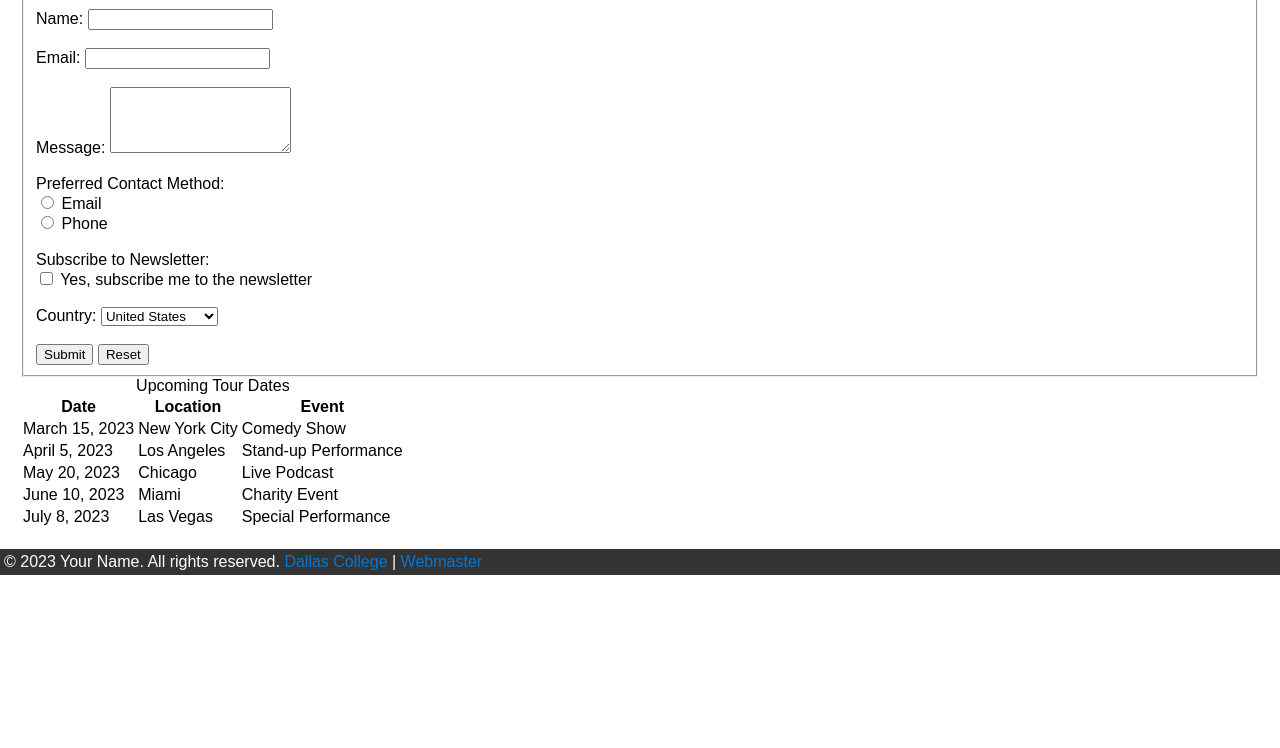
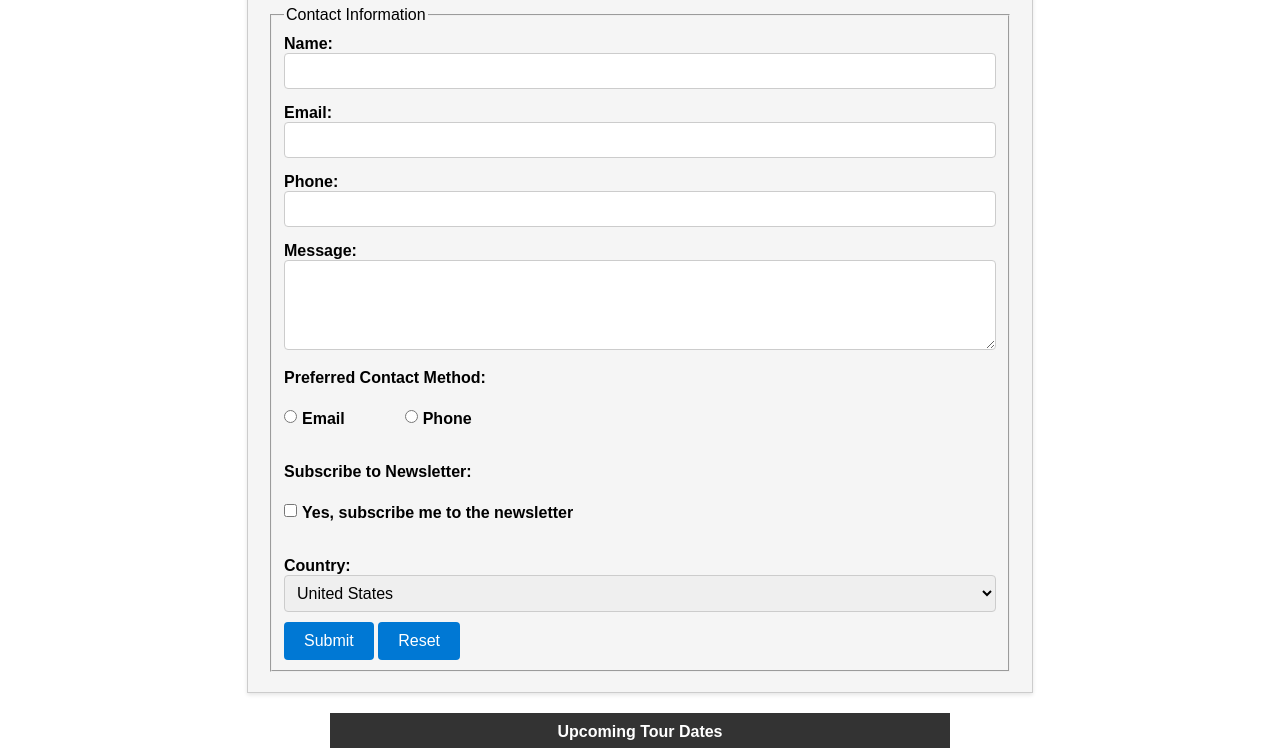
Before and after one commit to jiwankrish/web-design, a website: page contact-us.html in a window 1280 px wide. Shown: the part 121-869 px from the top of the page. Before the commit the page ends 800 px from the top, so only its background shows below. Drawn offline with Linux system fonts and the light colour scheme.

Commit message:
Updated Contact US

```diff
--- a/contact-us.html
+++ b/contact-us.html
@@ -45,24 +45,31 @@
                     <fieldset>
                         <legend>Contact Information</legend>
                         <label for="name">Name:</label>
-                        <input type="text" id="name" name="name" required><br><br>
+                        <input type="text" id="name" name="name" required>
 
                         <label for="email">Email:</label>
-                        <input type="email" id="email" name="email" required><br><br>
+                        <input type="email" id="email" name="email" required>
+
+                        <label for="phone">Phone:</label>
+                        <input type="tel" id="phone" name="phone" required>
 
                         <label for="message">Message:</label>
-                        <textarea id="message" name="message" rows="4" required></textarea><br><br>
+                        <textarea id="message" name="message" rows="4" required></textarea>
 
                         <label>Preferred Contact Method:</label><br>
+                        <div class="radio-container">
                             <input type="radio" id="contact-email" name="contact-method" value="email">
-                        <label for="contact-email">Email</label><br>
+                            <label class="radio-label" for="contact-email">Email</label>
 
                             <input type="radio" id="contact-phone" name="contact-method" value="phone">
-                        <label for="contact-phone">Phone</label><br><br>
+                            <label class="radio-label" for="contact-phone">Phone</label>
+                        </div>
 
                         <label>Subscribe to Newsletter:</label><br>
+                        <div class="subscribe-container">
                             <input type="checkbox" id="subscribe" name="subscribe" value="yes">
-                        <label for="subscribe">Yes, subscribe me to the newsletter</label><br><br>
+                            <label for="subscribe">Yes, subscribe me to the newsletter</label>
+                        </div>
 
                         <label for="country">Country:</label>
                         <select id="country" name="country">
@@ -70,14 +77,13 @@
                             <option value="canada">Canada</option>
                             <option value="uk">United Kingdom</option>
                             <!-- Add more options as needed -->
-                        </select><br><br>
+                        </select>
 
                         <input type="submit" value="Submit">
                         <input type="reset" value="Reset">
                     </fieldset>
                 </form>
-
-                <!-- Add the table below -->
+            </section>
             <table>
                 <caption>Upcoming Tour Dates</caption>
                 <thead>
@@ -115,8 +121,8 @@
                     </tr>
                 </tbody>
             </table>
-            </section>
         </main>
+
 
         <footer>
             &copy; 2023 Your Name. All rights reserved.
--- a/css/style.css
+++ b/css/style.css
@@ -148,3 +148,132 @@ a:hover {
   max-width: 100%;
   height: auto;
 }
+
+
+/* Center the form horizontally */
+form {
+  width: 60%;
+  margin: 0 auto;
+  padding: 20px;
+  border: 1px solid #ccc;
+  background-color: #f5f5f5;
+  box-shadow: 0 2px 4px rgba(0, 0, 0, 0.1);
+}
+
+/* Style for form labels */
+label {
+  display: block;
+  font-weight: bold;
+  margin-top: 5px;
+}
+
+/* Style for input fields */
+input[type="text"],
+input[type="email"],
+input[type="tel"],
+textarea,
+select {
+  width: 100%;
+  padding: 8px;
+  margin-bottom: 10px;
+  border: 1px solid #ccc;
+  border-radius: 4px;
+  font-size: 16px;
+  box-sizing: border-box;
+}
+
+/* Style for radio buttons and text boxes */
+input[type="radio"],
+input[type="checkbox"] {
+  width: auto;
+  /* Change width to 'auto' to allow them to take their natural width */
+  padding: 5px;
+  margin: 0 5px 0 0;
+  /* Adjust margin for spacing */
+  vertical-align: middle;
+  /* Align them vertically */
+}
+
+/* Style for radio buttons and their labels */
+.radio-container {
+  display: inline-flex;
+  /* Use inline-flex to place them on the same line */
+  align-items: center;
+  margin-bottom: 30px;
+}
+
+.radio-label {
+  margin-right: 60px;
+  /* Adjust margin for spacing */
+}
+
+.subscribe-container {
+  display: inline-flex;
+  /* Use inline-flex to place them on the same line */
+  align-items: center;
+  margin-bottom: 30px;
+}
+
+/* Style for submit and reset buttons */
+input[type="submit"],
+input[type="reset"] {
+  background-color: #0078d4;
+  color: #fff;
+  padding: 10px 20px;
+  border: none;
+  border-radius: 4px;
+  font-size: 16px;
+  cursor: pointer;
+}
+
+input[type="submit"]:hover,
+input[type="reset"]:hover {
+  background-color: #005ea2;
+}
+
+/* Style for the table */
+table {
+  width: 50%;
+  margin: 20px auto;
+  /* Center the table horizontally */
+  border-collapse: collapse;
+  /* Collapse borders into a single border */
+  border: 1px solid #ccc;
+  /* Add a border around the table */
+}
+
+/* Style for table caption */
+table caption {
+  font-weight: bold;
+  text-align: center;
+  padding: 10px;
+  background-color: #333;
+  color: #fff;
+}
+
+/* Style for table headers (th) */
+table th {
+  background-color: #0078d4;
+  /* Header background color */
+  color: #fff;
+  /* Header text color */
+  padding: 10px;
+  text-align: left;
+  border: 1px solid #ccc;
+}
+
+/* Style for table data cells (td) */
+table td {
+  padding: 8px;
+  border: 1px solid #ccc;
+}
+
+/* Style for odd rows (striped effect) */
+table tbody tr:nth-child(odd) {
+  background-color: #f5f5f5;
+}
+
+/* Hover effect on table rows */
+table tbody tr:hover {
+  background-color: #ddd;
+}
```
Lines whose indentation alone changed are shown as unchanged.
